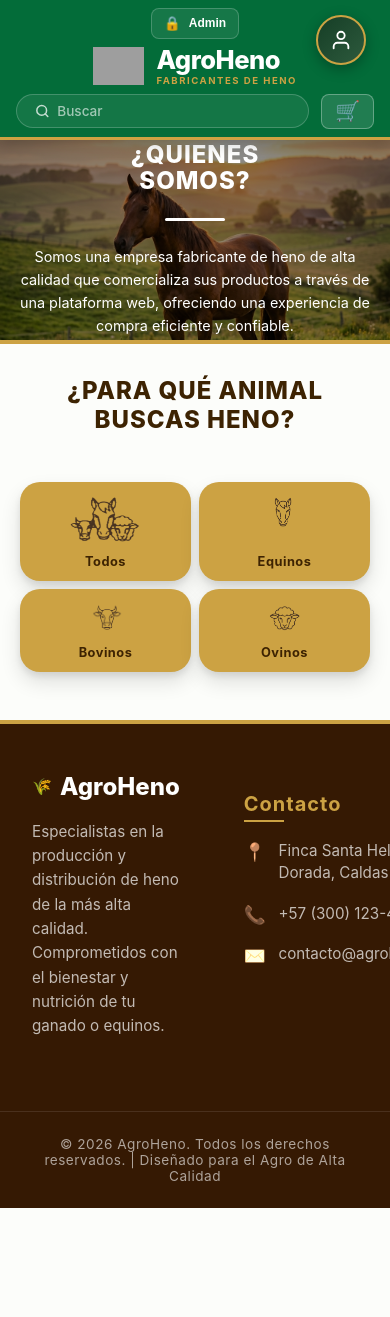
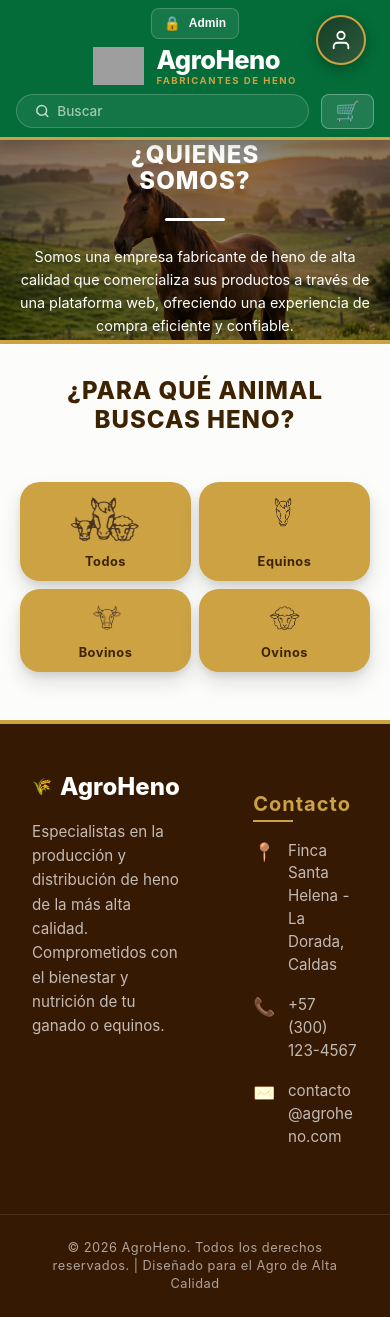
Before and after one commit to JFCP012/Proyecto-Gestion-TI2, an Angular app in the folder frontend-VentaHeno/: page / in a window 390 px wide. Before the commit the page ends 1208 px from the top, so only its background shows below. Built offline with nearby package versions, Linux system fonts and the light colour scheme; grey boxes are pictures that could not be loaded.

Commit message:
responsive footer

```diff
--- a/frontend-VentaHeno/src/app/pages/producto/producto.component.css
+++ b/frontend-VentaHeno/src/app/pages/producto/producto.component.css
@@ -1207,6 +1207,24 @@
   .modal-actions button {
     width: 100%;
   }
+
+  /* Footer Responsive */
+  .footer-top {
+    grid-template-columns: 1fr;
+    gap: 2rem;
+    padding: 2rem 1.25rem;
+  }
+
+  .contact-text {
+    word-break: break-word;
+    overflow-wrap: anywhere;
+  }
+
+  .simple-footer p {
+    font-size: 0.8rem;
+    padding: 0 1rem;
+    line-height: 1.4;
+  }
 }
 
 /* Extra small screens */
```
